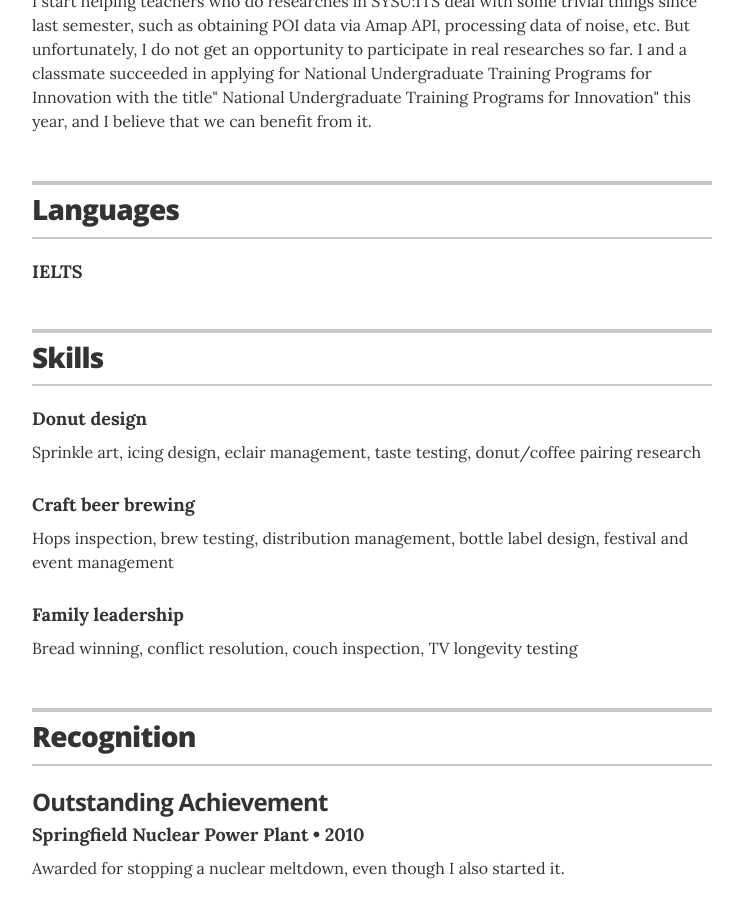
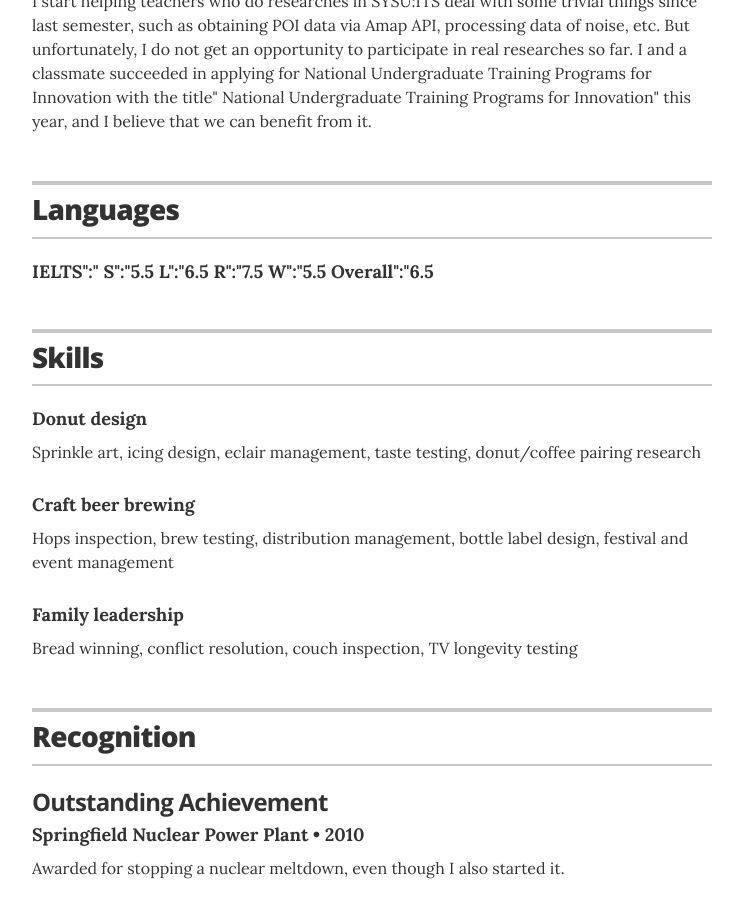
Before and after one commit to LastStriker/LastStriker.github.io, a Jekyll site: the page built from index.html, in a window 1280 px wide and 900 px high, scrolled down 715 px. Shown: the whole window, without its empty margins (268-1011 px from the left). Built offline with Jekyll 4.4.1, drawn with Linux system fonts in a browser that asks for light colours.

Commit message:
languages12

```diff
--- a/_data/projects.yml
+++ b/_data/projects.yml
@@ -2,4 +2,4 @@
 # uncomment the urls if you wish to display them, and add your own URL
 
 # donutfinder.io
-- project: IELTS
+- project: IELTS":" S":"5.5 L":"6.5 R":"7.5 W":"5.5 Overall":"6.5
```
